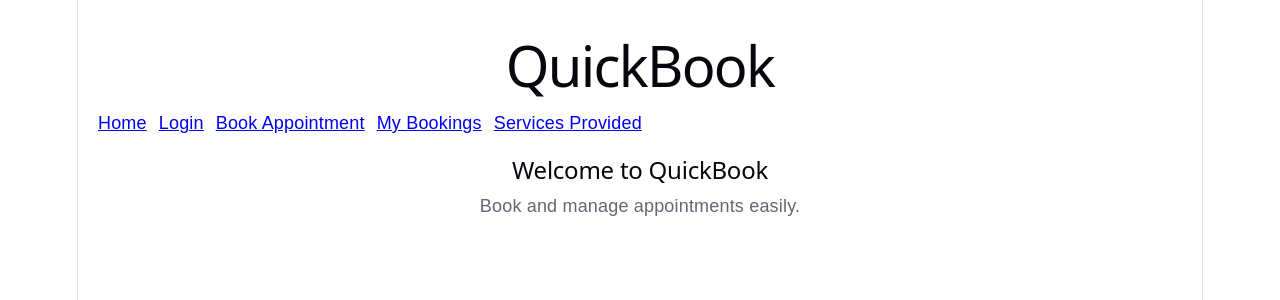
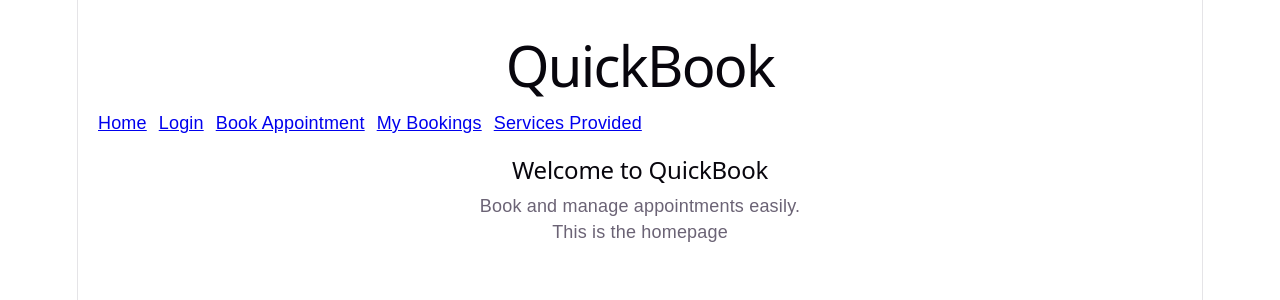
Before and after one commit to kubzie17/quickbook-testing, a React app in the folder frontend/: page / in a window 1280 px wide. Shown: the top 300 px of the page. Built offline with nearby package versions, Linux system fonts and the light colour scheme; the HTML template or start-up script is replaced by a standard one.

Commit message:
new homepage changes

```diff
--- a/frontend/src/pages/Home.jsx
+++ b/frontend/src/pages/Home.jsx
@@ -3,6 +3,7 @@ export default function Home() {
     <div>
       <h2>Welcome to QuickBook</h2>
       <p>Book and manage appointments easily.</p>
+      <p>This is the homepage</p>
     </div>
   );
 }
```
